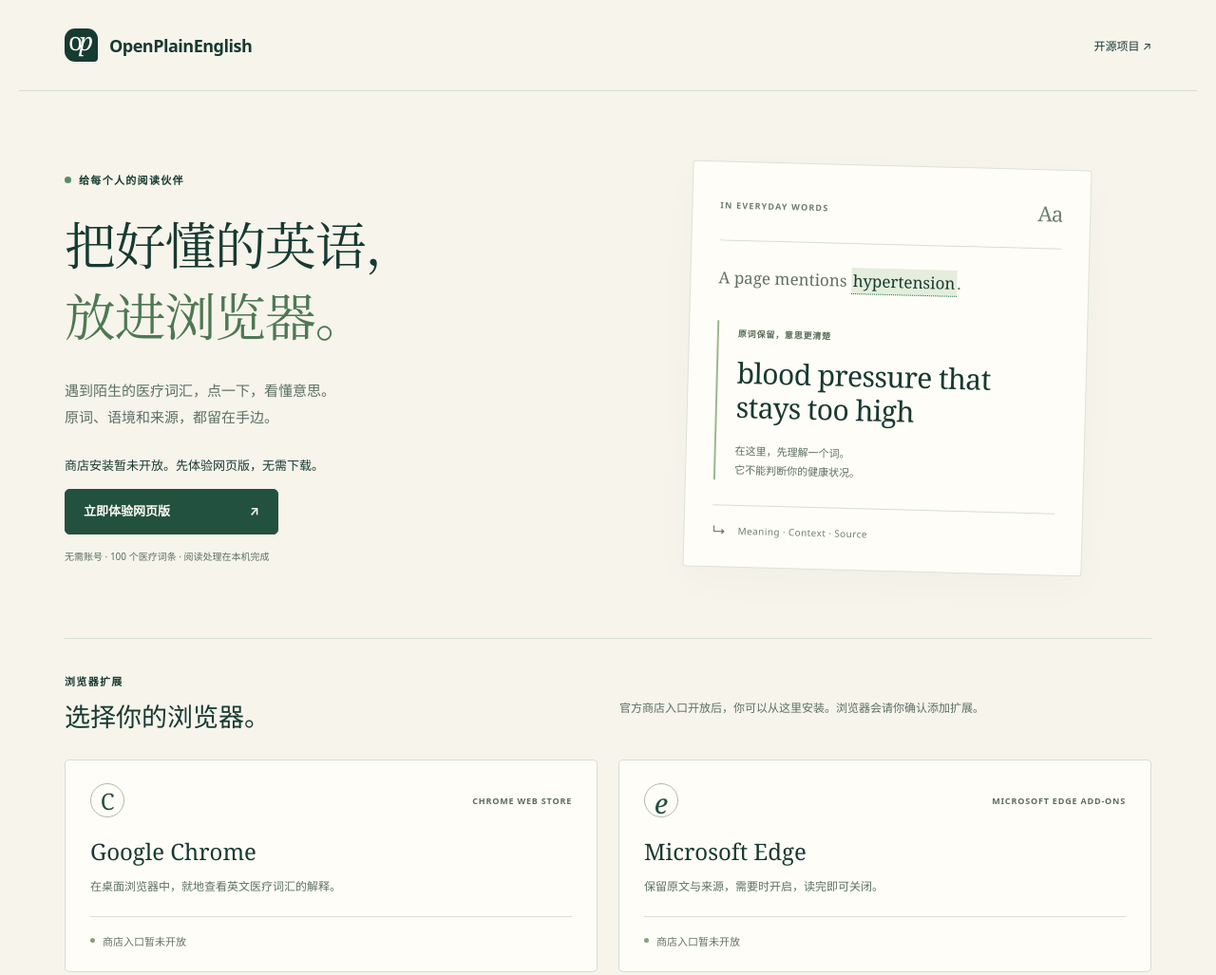
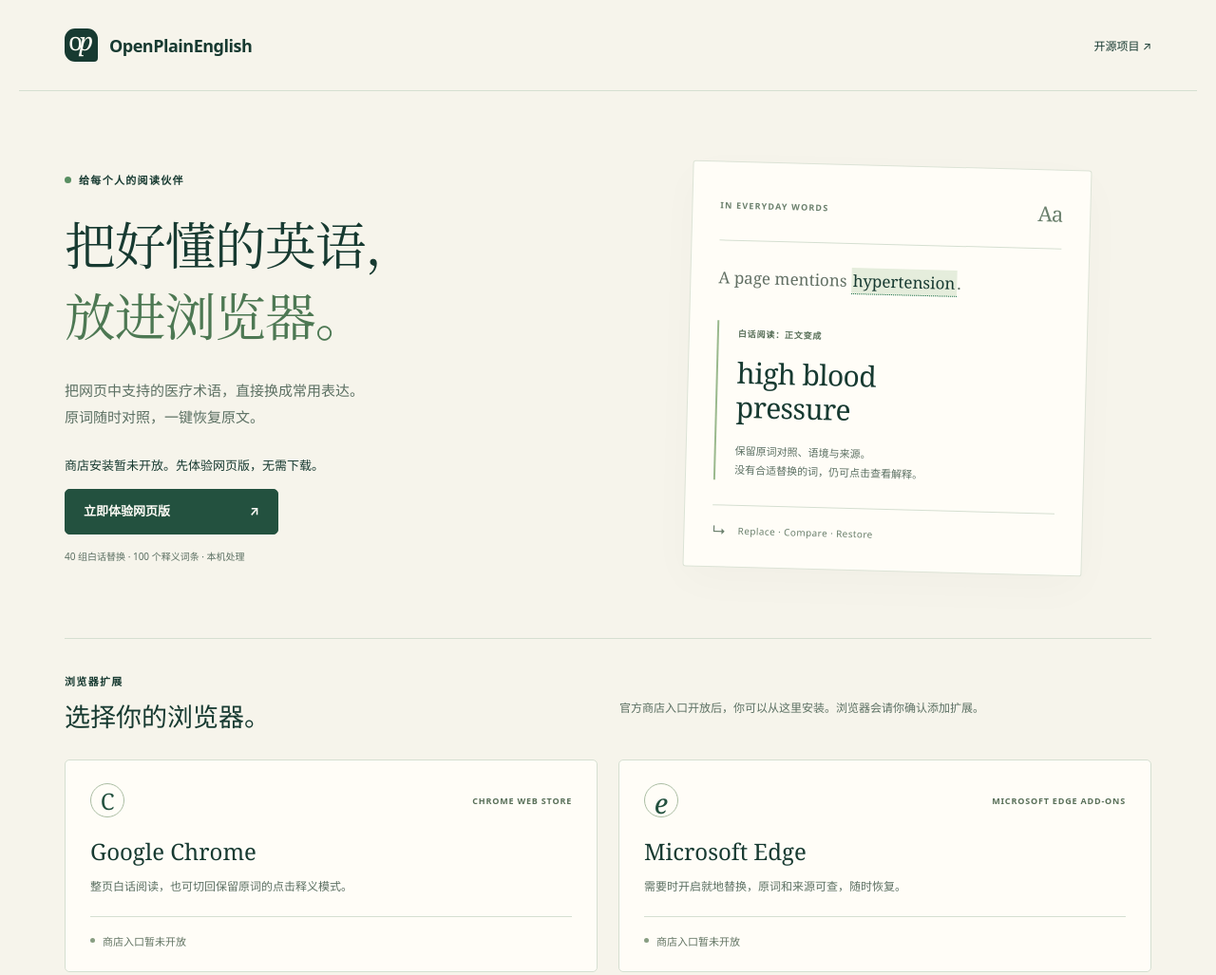
Before and after one commit to jakezwang/openplainenglish, a browser extension: page demo/install.html in a window 1280 px wide. Shown: the top 1027 px of the page at 95% size. Drawn offline with Linux system fonts and the light colour scheme.

Commit message:
Show in-place reading benefits on the installation page

```diff
--- a/demo/install.html
+++ b/demo/install.html
@@ -19,24 +19,24 @@
       <div class="hero-copy">
         <p class="eyebrow"><span class="dot" aria-hidden="true"></span> 给每个人的阅读伙伴</p>
         <h1 id="page-title">把好懂的英语，<br><em>放进浏览器。</em></h1>
-        <p class="standfirst">遇到陌生的医疗词汇，点一下，看懂意思。<br class="desktop-break">原词、语境和来源，都留在手边。</p>
+        <p class="standfirst">把网页中支持的医疗术语，直接换成常用表达。<br class="desktop-break">原词随时对照，一键恢复原文。</p>
         <p id="availability" class="availability" role="status" aria-live="polite">商店安装暂未开放。先体验网页版，无需下载。</p>
         <a id="demo-link" class="button primary demo-button" href="../">立即体验网页版 <span aria-hidden="true">↗</span></a>
-        <p class="hero-note">无需账号 · 100 个医疗词条 · 阅读处理在本机完成</p>
+        <p class="hero-note">40 组白话替换 · 100 个释义词条 · 本机处理</p>
       </div>
-      <aside class="word-preview" aria-label="释义示例">
+      <aside class="word-preview" aria-label="就地替换示例">
         <div class="preview-top"><span>IN EVERYDAY WORDS</span><span aria-hidden="true">Aa</span></div>
         <p class="example-line">A page mentions <span class="marked-word">hypertension</span>.</p>
-        <div class="example-definition"><span class="tiny-label">原词保留，意思更清楚</span><h2>blood pressure that<br>stays too high</h2><p>在这里，先理解一个词。<br>它不能判断你的健康状况。</p></div>
-        <div class="preview-bottom"><span aria-hidden="true">↳</span> Meaning · Context · Source</div>
+        <div class="example-definition"><span class="tiny-label">白话阅读：正文变成</span><h2>high blood<br>pressure</h2><p>保留原词对照、语境与来源。<br>没有合适替换的词，仍可点击查看解释。</p></div>
+        <div class="preview-bottom"><span aria-hidden="true">↳</span> Replace · Compare · Restore</div>
       </aside>
     </section>
 
     <section class="store-section" aria-labelledby="store-heading">
       <div class="section-heading"><p class="eyebrow">浏览器扩展</p><h2 id="store-heading">选择你的浏览器。</h2><p id="store-description">官方商店入口开放后，你可以从这里安装。浏览器会请你确认添加扩展。</p></div>
       <div class="store-grid">
-        <article class="store-card" aria-labelledby="chrome-heading"><div class="store-card-top"><span class="browser-letter" aria-hidden="true">C</span><span class="tiny-label">CHROME WEB STORE</span></div><h3 id="chrome-heading">Google Chrome</h3><p>在桌面浏览器中，就地查看英文医疗词汇的解释。</p><a id="chrome-store" class="button primary store-button" hidden>添加到 Chrome <span aria-hidden="true">↗</span></a><p id="chrome-pending" class="pending"><span class="pending-dot" aria-hidden="true"></span> 商店入口暂未开放</p></article>
-        <article class="store-card" aria-labelledby="edge-heading"><div class="store-card-top"><span class="browser-letter edge-letter" aria-hidden="true">e</span><span id="edge-source" class="tiny-label">MICROSOFT EDGE ADD-ONS</span></div><h3 id="edge-heading">Microsoft Edge</h3><p id="edge-description">保留原文与来源，需要时开启，读完即可关闭。</p><a id="edge-store" class="button primary store-button" hidden>在 Edge 中安装 <span aria-hidden="true">↗</span></a><p id="edge-pending" class="pending"><span class="pending-dot" aria-hidden="true"></span> 商店入口暂未开放</p></article>
+        <article class="store-card" aria-labelledby="chrome-heading"><div class="store-card-top"><span class="browser-letter" aria-hidden="true">C</span><span class="tiny-label">CHROME WEB STORE</span></div><h3 id="chrome-heading">Google Chrome</h3><p>整页白话阅读，也可切回保留原词的点击释义模式。</p><a id="chrome-store" class="button primary store-button" hidden>添加到 Chrome <span aria-hidden="true">↗</span></a><p id="chrome-pending" class="pending"><span class="pending-dot" aria-hidden="true"></span> 商店入口暂未开放</p></article>
+        <article class="store-card" aria-labelledby="edge-heading"><div class="store-card-top"><span class="browser-letter edge-letter" aria-hidden="true">e</span><span id="edge-source" class="tiny-label">MICROSOFT EDGE ADD-ONS</span></div><h3 id="edge-heading">Microsoft Edge</h3><p id="edge-description">需要时开启就地替换，原词和来源可查，随时恢复。</p><a id="edge-store" class="button primary store-button" hidden>在 Edge 中安装 <span aria-hidden="true">↗</span></a><p id="edge-pending" class="pending"><span class="pending-dot" aria-hidden="true"></span> 商店入口暂未开放</p></article>
       </div>
     </section>
 
```
